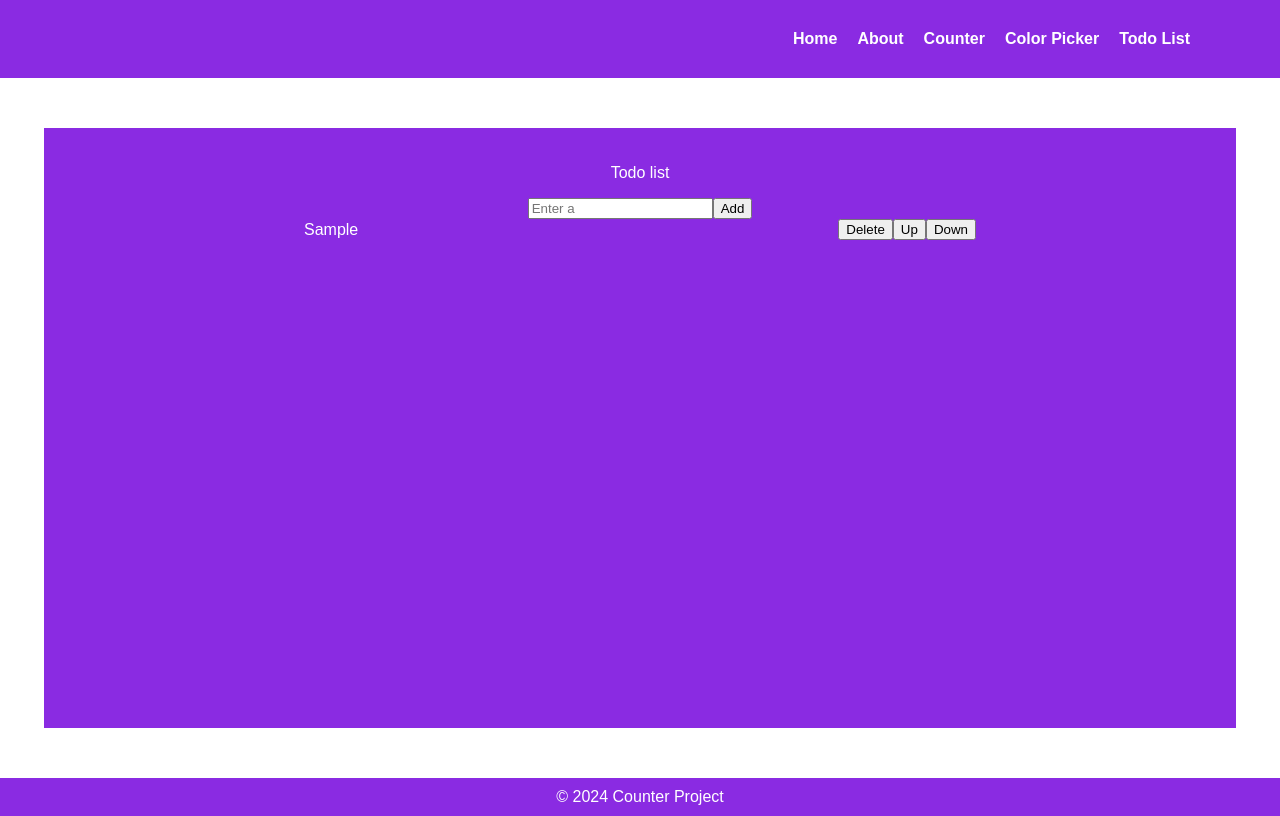
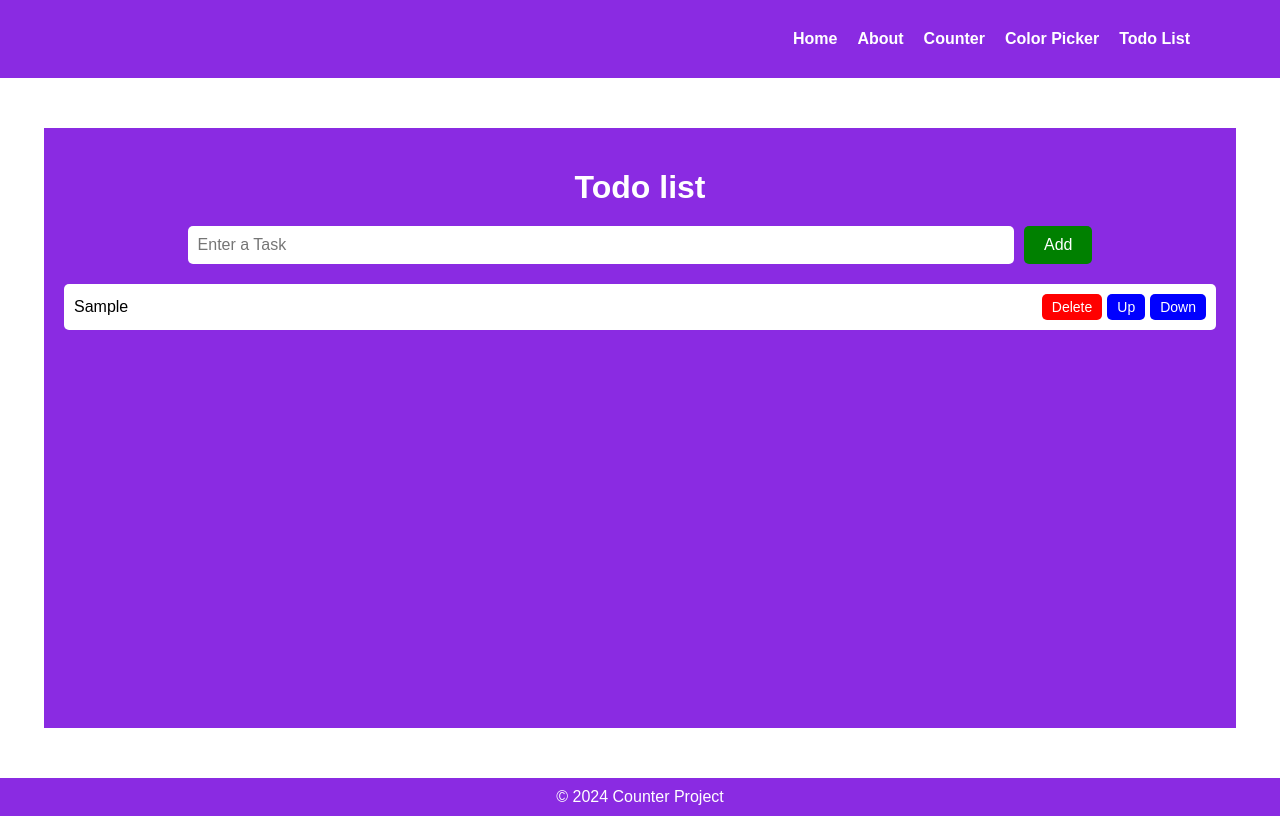
Before and after one commit to Pinar1987/react-gallery, a React (Create React App) app: page /todo-list in a window 1280 px wide. Both pictures are taken after typing "Sample" into the empty fields and a click on the button "Add". Built offline with nearby package versions, Linux system fonts and the light colour scheme.

Commit message:
to-do list styled and finished

```diff
--- a/src/components/TodoListInput.jsx
+++ b/src/components/TodoListInput.jsx
@@ -12,13 +12,18 @@ const TodoListInput = ({tasks, setTasks}) => {
     }
 
     return(
-        <div>
-            <input type="text"
-                placeholder="Enter a"
+        <div style={{display:"flex", justifyContent:"center", marginBottom:"20px"}}>
+            <input
+                style={{padding: "10px", fontSize:"16px", border:"none", borderRadius:"5px", width:"70%", marginRight: "10px"}}
+                type="text"
+                placeholder="Enter a Task"
                 value = {newTask}
                 onChange={(e) => setNewTask(e.target.value)}
             />
-            <button onClick={addTask}>Add</button>
+            <button
+                style={{padding:"10px 20px", fontSize:"16px", border:"none", borderRadius:"5px", backgroundColor:"green", color:"white", cursor:"pointer"}}
+                onClick={addTask}
+            >Add</button>
         </div>
     )
 }
--- a/src/components/TodoListList.jsx
+++ b/src/components/TodoListList.jsx
@@ -3,7 +3,7 @@
 const TodoListList = ({task, index, tasks, setTasks}) => {
 
     const removeTask = (index) => {
-        const removedTask = tasks.filter((_,i) => i !== index)
+        const removedTask = tasks.filter((task,i) => i !== index)
         setTasks(removedTask)
     }
 
@@ -22,13 +22,25 @@ const TodoListList = ({task, index, tasks, setTasks}) => {
             setTasks(movedTasks)
         }
     }
+
+
+    const buttonStyle = {
+        border: "none",
+        borderRadius: "5px",
+        padding: "5px 10px",
+        marginLeft: "5px",
+        fontSize: "14px",
+        cursor: "pointer",
+        color: "white"
+      }
+
     return(
-        <div style={{display:"flex", alignItems:"center", justifyContent:"space-around"}}>
+        <div style={{display:"flex", alignItems:"center", justifyContent:"space-between", backgroundColor: "white", color:"black", padding:"10px", borderRadius:"5px", marginBottom:"10px"}}>
             <span>{task}</span>
             <div>
-                <button onClick={() => removeTask(index)}>Delete</button>
-                <button onClick={() => moveUp(index)}>Up</button>
-                <button onClick={() => moveDown(index)}>Down</button>
+                <button style={{...buttonStyle, backgroundColor:"red"}} onClick={() => removeTask(index)}>Delete</button>
+                <button style={{...buttonStyle, backgroundColor:"blue"}} onClick={() => moveUp(index)}>Up</button>
+                <button style={{...buttonStyle, backgroundColor:"blue"}} onClick={() => moveDown(index)}>Down</button>
             </div>
         </div>
     )
--- a/src/pages/TodoList.jsx
+++ b/src/pages/TodoList.jsx
@@ -8,7 +8,7 @@ const TodoList  = () => {
 
     return(
         <div style={{backgroundColor: "blueviolet", color:"white", width:"90vw", height:"70vh", margin:"50px auto", padding:"20px", textAlign:"center"}}>
-            <p>Todo list</p>
+            <h1 style={{marginBottom:"20px"}}>Todo list</h1>
             <TodoListInput tasks = {tasks} setTasks= {setTasks}/>
             {tasks.map((task, index) => (
                 <TodoListList key={index} task={task} index={index}  tasks = {tasks} setTasks = {setTasks}/>
```
